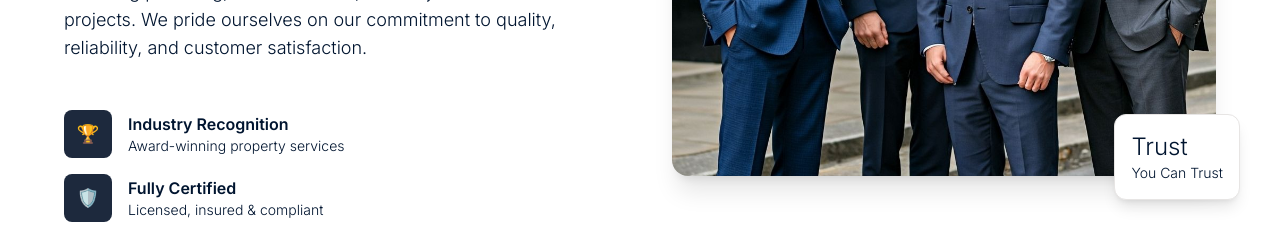
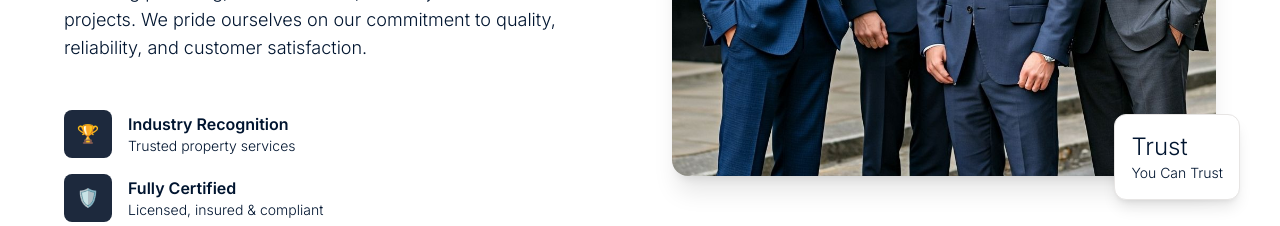
Before and after one commit to Aramdhan31/v0-ina-property-solutions-website, a Next.js app: page / in a window 1280 px wide. Shown: the part 1740-1966 px from the top of the page. Built offline with nearby package versions, Linux system fonts and the light colour scheme.

Commit message:
Trigger redeploy

```diff
--- a/app/page.tsx
+++ b/app/page.tsx
@@ -206,7 +206,7 @@ export default function HomePage() {
                     </div>
                     <div>
                       <div className="font-semibold text-navy-900 text-base sm:text-base">Industry Recognition</div>
-                      <div className="text-navy-600 font-light text-sm">Award-winning property services</div>
+                      <div className="text-navy-600 font-light text-sm">Trusted property services</div>
                     </div>
                   </div>
                   <div className="flex items-center gap-4">
```
